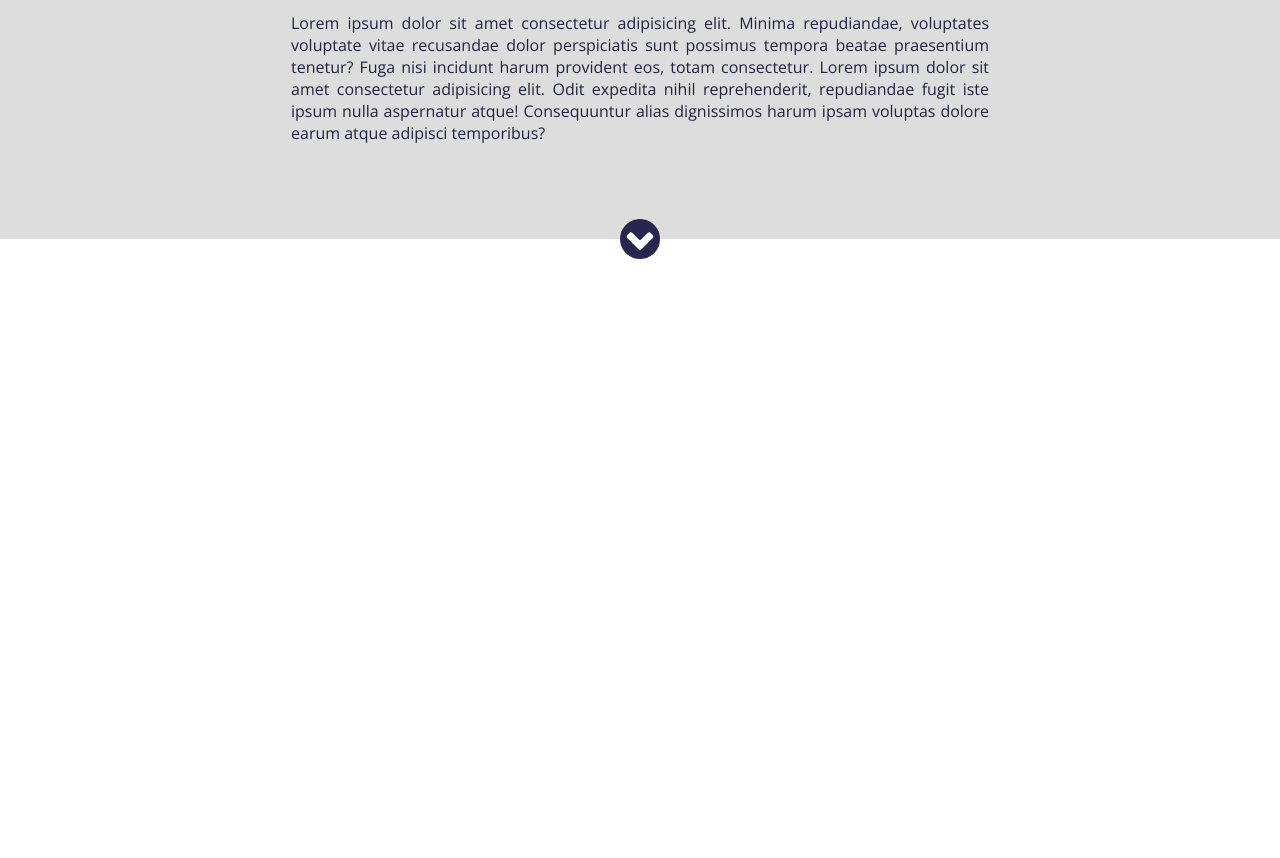
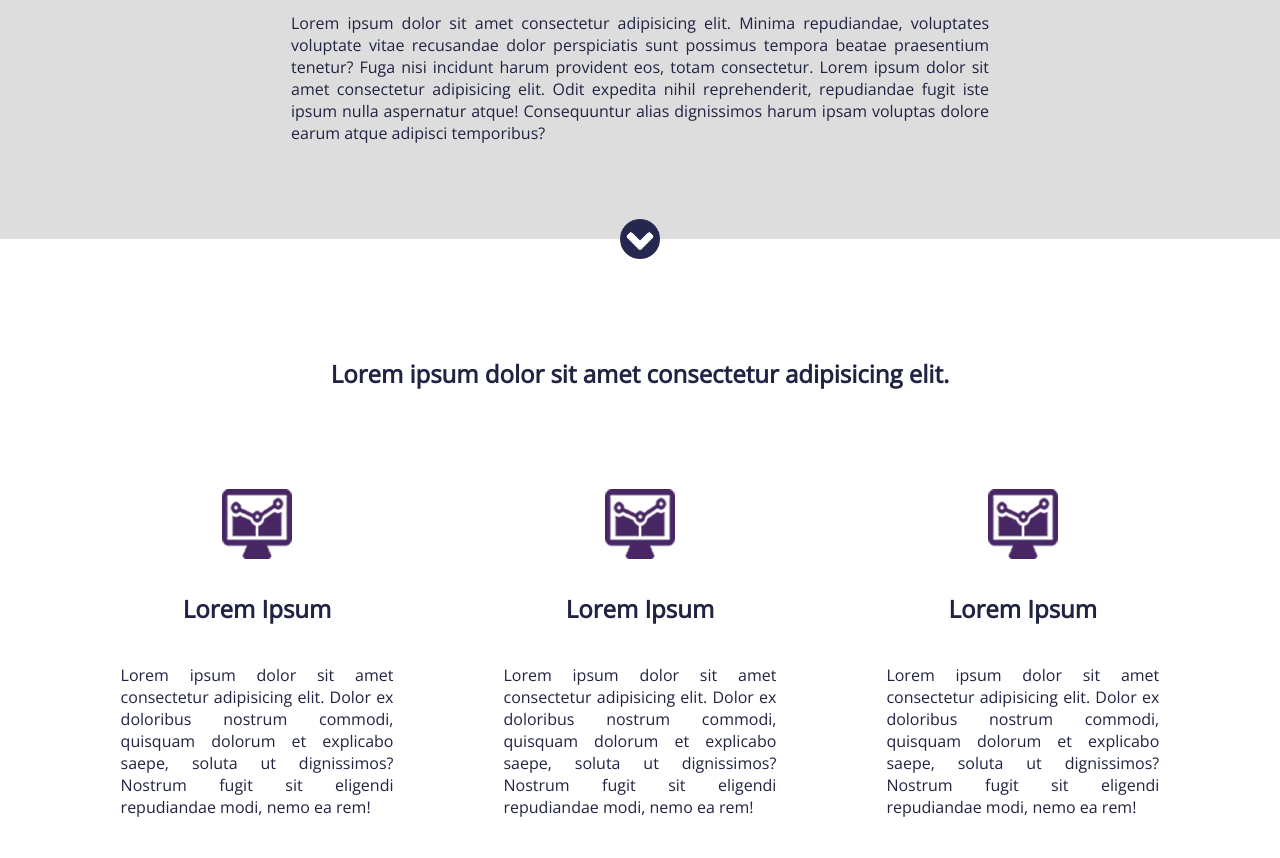
Before and after one commit to devwsantos7/landingpage-html-css, a plain HTML site: page index.html in a window 1280 px wide. Shown: the part 780-1638 px from the top of the page. Before the commit the page ends 1039 px from the top, so only its background shows below. Drawn offline with Linux system fonts and the light colour scheme.

Commit message:
nova sessao e icones

```diff
--- a/css/style.css
+++ b/css/style.css
@@ -19,6 +19,7 @@ body {
 }
 
 .header {
+  min-width: 1200px;
   width: 100%;
   height: 90px;
   background-color: #212343;
@@ -30,6 +31,7 @@ body {
 .center {
   width: 1200px;
   margin: 0 auto;
+  padding: 0 2%;
 }
 .center h2 {
   font-weight: normal;
@@ -37,6 +39,7 @@ body {
   line-height: 90px;
 }
 .container-banner {
+  min-width: 1200px;
   width: 100%;
   height: 557px;
   background-image: url("../img/bg-banner.jpg");
@@ -122,11 +125,11 @@ body {
 }
 .container-lista {
   padding: 30px;
+  margin-top: 100px;
   float: left;
-  width: 619px;
+  width: 519px;
   height: 270px;
   background-color: rgba(33, 35, 67, 0.7);
-  margin-top: 40px;
 }
 .container-lista ul {
   list-style-position: inside;
@@ -137,6 +140,7 @@ body {
   margin-top: 18px;
 }
 .container-sessao {
+  min-width: 1200px;
   padding: 40px 0;
   text-align: center;
   background-color: #ddd;
@@ -164,3 +168,29 @@ p {
   background-image: url("../img/seta.png");
   background-size: 100% 100%;
 }
+.sessao-1 {
+    padding: 90px 0;
+    font-family: "Open Sans Light";
+}
+.sessao-1 h2 {
+    text-align: center;
+    color: #212343;
+    font-weight: bold;
+}
+.sessao-icones {
+    margin-top: 40px;
+    text-align: center;
+}
+.container-icones {
+    width: 33.33%;
+    float: left;
+    padding: 30px;
+}
+.container-icones p {
+    padding: 10px 25px;
+    text-align: justify;
+    display: inline-block;
+}
+.container-icones img {
+    width: 70px;
+}
--- a/index.html
+++ b/index.html
@@ -87,5 +87,57 @@
       <div class="seta"></div>
     </div>
     <!-- .container-sessao -->
+
+    <div class="sessao-1">
+      <div class="center">
+        <h2>Lorem ipsum dolor sit amet consectetur adipisicing elit.</h2>
+        <div class="sessao-icones">
+          <div class="container-icones">
+            <div><img src="img/icon.png" alt="Laptop" /></div>
+            <div class="texto-container-icones">
+              <h2>Lorem Ipsum</h2>
+              <p>
+                Lorem ipsum dolor sit amet consectetur adipisicing elit. Dolor
+                ex doloribus nostrum commodi, quisquam dolorum et explicabo
+                saepe, soluta ut dignissimos? Nostrum fugit sit eligendi
+                repudiandae modi, nemo ea rem!
+              </p>
+            </div>
+            <!-- .text-container-icones-->
+          </div>
+          <!-- .container-icones-->
+          <div class="container-icones">
+            <div><img src="img/icon.png" alt="Laptop" /></div>
+            <div class="texto-container-icones">
+              <h2>Lorem Ipsum</h2>
+              <p>
+                Lorem ipsum dolor sit amet consectetur adipisicing elit. Dolor
+                ex doloribus nostrum commodi, quisquam dolorum et explicabo
+                saepe, soluta ut dignissimos? Nostrum fugit sit eligendi
+                repudiandae modi, nemo ea rem!
+              </p>
+            </div>
+            <!-- .text-container-icones-->
+          </div>
+          <!-- .container-icones-->
+          <div class="container-icones">
+            <div><img src="img/icon.png" alt="Laptop" /></div>
+            <div class="texto-container-icones">
+              <h2>Lorem Ipsum</h2>
+              <p>
+                Lorem ipsum dolor sit amet consectetur adipisicing elit. Dolor
+                ex doloribus nostrum commodi, quisquam dolorum et explicabo
+                saepe, soluta ut dignissimos? Nostrum fugit sit eligendi
+                repudiandae modi, nemo ea rem!
+              </p>
+            </div>
+            <!-- .text-container-icones-->
+          </div>
+          <!-- .container-icones-->
+        </div>
+        <!-- .sessao-icones-->
+      </div> <!-- center -->
+    </div>
+    <!-- .sessao-1 -->
   </body>
 </html>
```
Also changed, not shown: img/icon.png (added).
